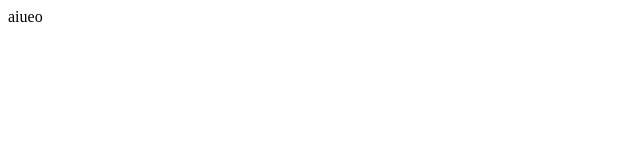
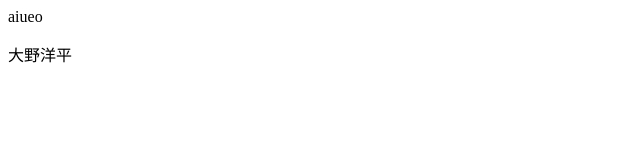
Before and after one commit to hello-world-OHNO/helloworld_kenshu, a plain HTML site: page index.html in a window 1280 px wide. Shown: the full height of the page, 0-640 px from the left. Drawn offline with Linux system fonts and the light colour scheme.

Commit message:
名前の追加

```diff
--- a/index.html
+++ b/index.html
@@ -1,3 +1,6 @@
 <p>
-    aiueo
+  aiueo
 </p>
+<div>
+  <p>大野洋平</p>
+</div>
```
